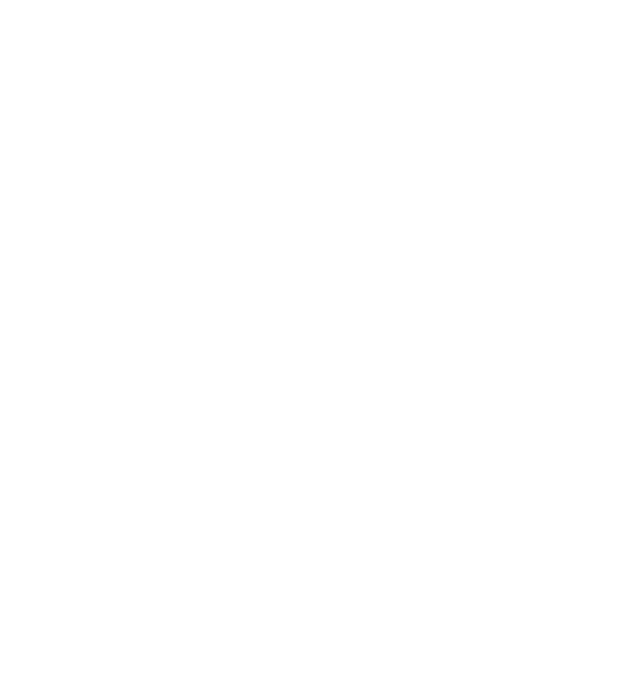
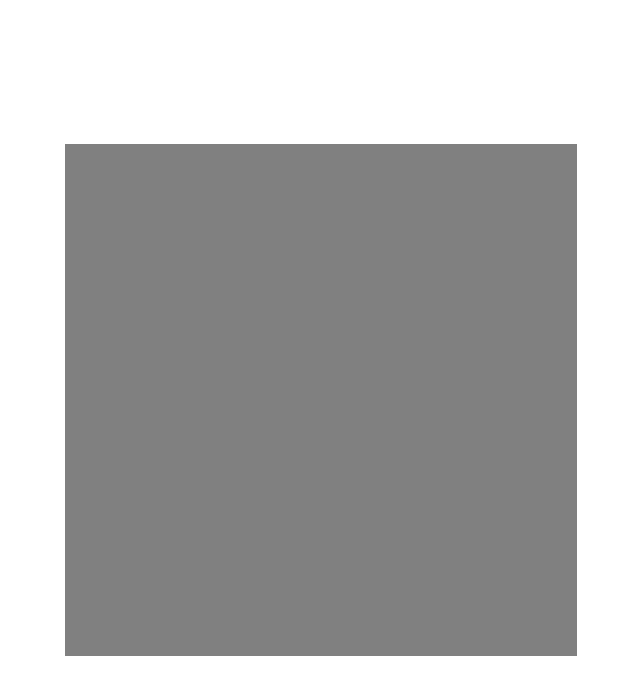
Before and after one commit to PelletierM/TOP-TicTacToe, a website: page index.html in a window 1280 px wide. Shown: the whole page, without its empty margins (319-959 px from the left). Drawn offline with Linux system fonts and the light colour scheme.

Commit message:
Add DOM board generated with JS

```diff
--- a/css/style.css
+++ b/css/style.css
@@ -0,0 +1,26 @@
+:root{
+  --board-size : 1;
+}
+
+* {
+  padding: 0;
+  margin: 0;
+  box-sizing: border-box;
+}
+
+body {
+  height: 100vh;
+  height: 100svh;
+  display: flex;
+  justify-content: center;
+  align-items: center;
+}
+
+.gameboard {
+  width: 40vw;
+  height: 40vw;
+  background-color : grey;
+  display: grid;
+  grid-template-rows: repeat(var(--board-size), calc(40vw / var(--board-size)));
+  grid-template-columns: repeat(var(--board-size), calc(40vw / var(--board-size)));
+}
--- a/index.html
+++ b/index.html
@@ -3,9 +3,11 @@
 <head>
     <meta charset="UTF-8">
     <title>Tic Tac Toe</title>
+    <link rel="stylesheet" href="./css/style.css">
     <script src="./main.js" defer></script>
 </head>
 <body>
-
+    <div class="gameboard">
+    </div>
 </body>
 </html>
--- a/main.js
+++ b/main.js
@@ -1,15 +1,5 @@
 const boardSize = 3;
 const winStreak = 3;
-
-function generateBoard(size) {
-  let gameboard = {};
-  for (let x = 0; x < size; x += 1) {
-    for (let y = 0; y < size; y += 1) {
-      gameboard[`x${x}y${y}`] = false;
-    }
-  }
-  return gameboard;
-}
 
 const checkGameOver = (() => {
   function checkOffsetOverflow(position) {
@@ -113,15 +103,29 @@ const createPlayer = (() => {
   return Player;
 })();
 
-let board1 = generateBoard(3);
-let testBoard = {
-  x0y0: 'max',
-  x0y1: 'max',
-  x0y2: 'Andy',
-  x1y0: 'max',
-  x1y1: 'tom',
-  x1y2: 'Andy',
-  x2y0: 'max',
-  x2y1: 'tom',
-  x2y2: 'Mike',
-};
+const mainBoard = (() => {
+  function generateBoardVirtual(size) {
+    let gameboard = {};
+    for (let x = 0; x < size; x += 1) {
+      for (let y = 0; y < size; y += 1) {
+        gameboard[`x${x}y${y}`] = false;
+      }
+    }
+    return gameboard;
+  }
+
+  function generateBoardDOM(board) {
+    let container = document.querySelector('.gameboard');
+    document.querySelector(':root').style.setProperty('--board-size', boardSize);
+    Object.keys(board).forEach((key) => {
+      const element = document.createElement('div');
+      element.dataset.index = key;
+      container.appendChild(element);
+    });
+  }
+
+  let boardVirtual = generateBoardVirtual(boardSize);
+  generateBoardDOM(boardVirtual);
+
+  return boardVirtual;
+})();
```
